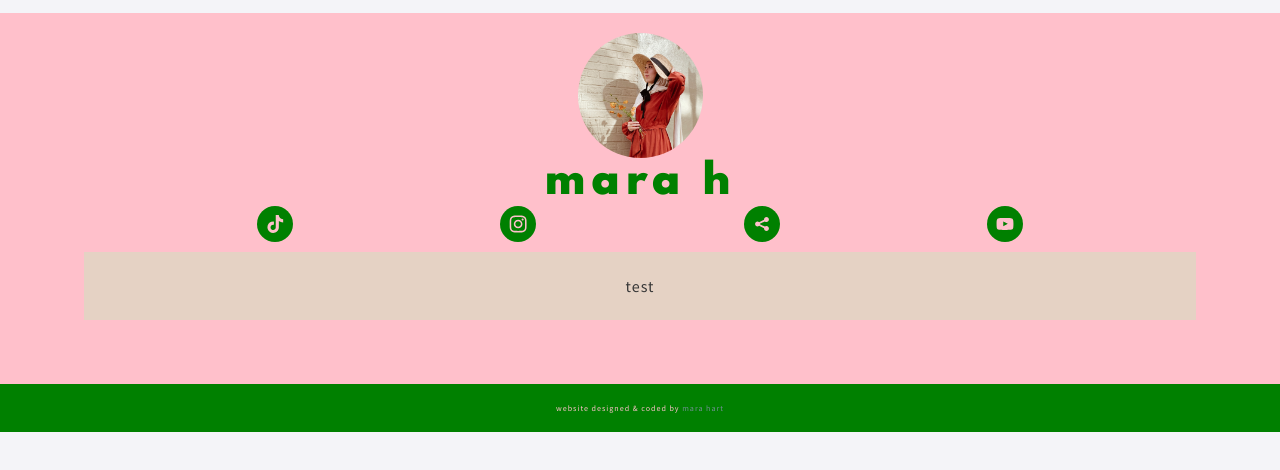
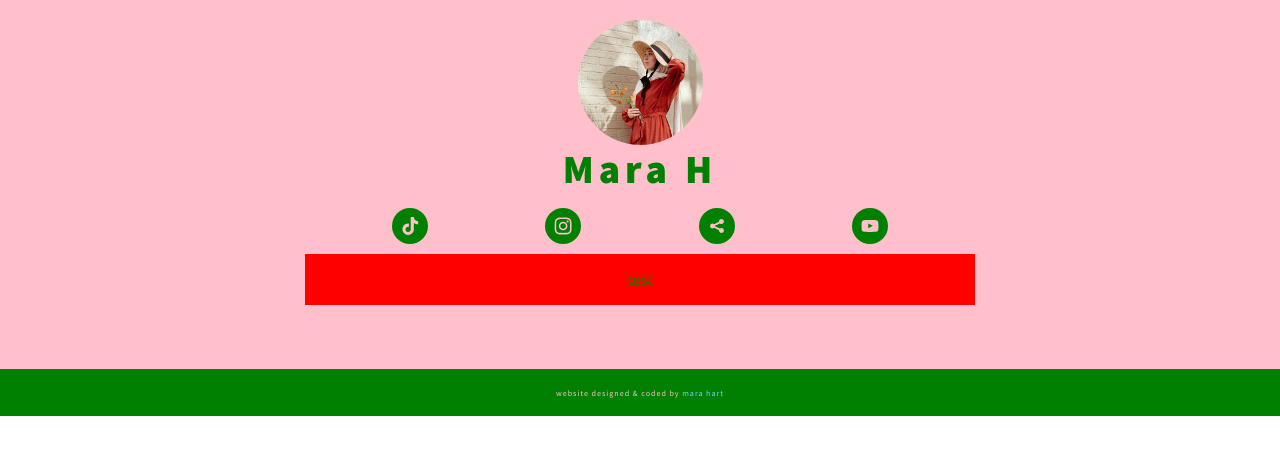
Before and after one commit to maralihart/linktree-clone, a React (Create React App) app: page / in a window 1280 px wide. Shown: the top 470 px of the page. Built offline with nearby package versions, Linux system fonts and the light colour scheme.

Commit message:
updated colors

```diff
--- a/src/components/Header.js
+++ b/src/components/Header.js
@@ -10,12 +10,12 @@ export default function Header({ information }) {
   const colors = information.colors
   return (
     <div style={{
-      paddingTop: 20
+      paddingTop: 20,
+      paddingBottom: 15
     }}>
     <Row style={{
       justifyContent: "space-evenly",
       alignItems: "center",
-      // padding: "20 0 7px 0"
     }}>
       <img
         className="circle"
--- a/src/components/LinkButton.js
+++ b/src/components/LinkButton.js
@@ -1,9 +1,22 @@
-export default function LinkButton({item}) {
+export default function LinkButton({item, information}) {
+  const colors = information.colors
   return (
-    <p key={item.id}>
-      <a href={item.link} target="_blank" rel="noreferrer" className="link d-flex align-items-center justify-content-center text-center">
-        {item.content}
-      </a>
-    </p>
+    <a key={item.id} href={item.link} target="_blank" rel="noreferrer" className="link"
+      style={{
+        textAlign: "center",
+        justifyContent: "center",
+        alignItems: "center",
+        justifyItems: "center",
+        display: "flex",
+        background: colors.secondary,
+        color: colors.primary,
+        width: "100%",
+        minHeight: "50px",
+        marginTop: "10px",
+        verticalAlign: "center",
+        padding: "2%"
+      }}>
+      {item.content}
+    </a>
   )
 }
--- a/src/index.css
+++ b/src/index.css
@@ -12,14 +12,15 @@ body {
     sans-serif;
   -webkit-font-smoothing: antialiased;
   -moz-osx-font-smoothing: grayscale;
-  color: var(--black);
-  background: var(--white);
+  color: black;
+  background: white;
   font-family: "Source Sans Pro";
   min-height: 100%;
 }
 
 .buffer {
-  margin: 1% 5% 0 5%;
+  margin: auto;
+  max-width: 700px;
 }
 
 code {
@@ -36,11 +37,11 @@ img {
 }
 
 .navbar a {
-  color: var(--white);
+  color: white;
 }
 
 a {
-  color: var(--secondary);
+  color: lightskyblue;
 }
 
 a:hover {
@@ -49,51 +50,40 @@ a:hover {
 
 .active {
   font-weight: 700;
-  color: (--primary);
+  color: black;
 }
 
 h1 {
-  font-family: "Spartan";
   font-weight: 900;
   font-size: 48;
   letter-spacing: 5px;
-  text-transform: lowercase;
-  color: var(--primary);
   margin: 0;
 }
 
 h2 {
-  font-family: "Source Sans Pro";
-  text-transform: uppercase;
   font-weight: 700;
   font-size: 36;
   letter-spacing: 2px;
-  color: var(--black);
 }
 
 h3 {
-  font-family: "Spartan";
   font-weight: 700;
   font-size: 28;
   letter-spacing: 3px;
-  text-transform: lowercase;
-  color: var(--black);
 }
 
 p {
-  font-family: "Source Sans Pro";
   font-weight: 400;
   font-size: 18;
   letter-spacing: 1px;
-  color: var(--black);
   margin: 5px;
 }
 
 footer {
   text-align: center;
   margin-top: 5%;
-  background: var(--primary);
-  color: var(--white);
+  background: black;
+  color: white;
   padding: 1% 5%;
 }
 
@@ -107,43 +97,14 @@ footer {
   align-items: center;
 }
 
-.link {
-  background: var(--nude);
-  color: var(--black);
-  width: 100%;
-  min-height: 50px;
-  margin-top: 10px;
-  justify-items: center;
-  justify-content: center;
-  align-items: center;
-  vertical-align: center;
-  padding: 2%;
-}
-
 .link:hover, .link:focus {
-  background: var(--primary);
-  color: var(--white);
+  background: black;
+  color: white;
   text-decoration: none;
 }
 
 .link-text:hover, .link-text:focus {
   color: inherit;
-}
-
-.primary {
-  color: var(--primary)
-}
-
-.secondary {
-  color: var(--secondary)
-}
-
-.black {
-  color: var(--black)
-}
-
-.white {
-  color: var(--white)
 }
 
 @media screen and (max-width: 992px) {
--- a/src/information.json
+++ b/src/information.json
@@ -15,7 +15,7 @@
   },
   "colors": {
     "primary": "green",
-    "secondary": "",
+    "secondary": "red",
     "tertiary": "blue",
     "accent": "pink"
   },
--- a/src/screens/Links.js
+++ b/src/screens/Links.js
@@ -55,7 +55,7 @@ export default function Links({ information }) {
         <Header information={information}/>
         <Banner information={information}/>
         <Col style={{ marginTop: 10 }}>
-          {links.map((item) => <LinkButton item={item} />)}
+          {links.map((item) => <LinkButton item={item} information={information}/>)}
         </Col>
       </div>
       <Footer information={information}/>
```
